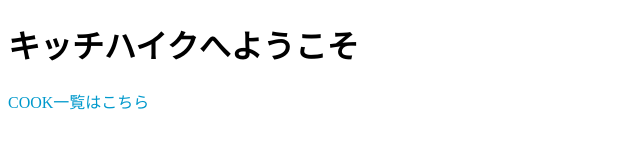
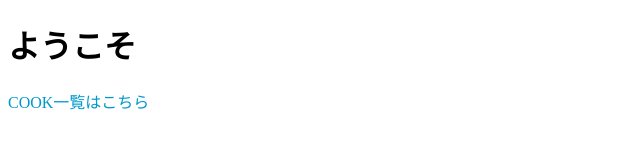
Before and after one commit to kumi69/kumi69.github.io, a plain HTML site: page index.html in a window 1280 px wide. Shown: the whole page, without its empty margins (0-640 px from the left). Drawn offline with Linux system fonts and the light colour scheme.

Commit message:
Update index.html

```diff
--- a/index.html
+++ b/index.html
@@ -5,7 +5,7 @@
 </head>
 <body>
 
-<h1>キッチハイクへようこそ</h1>
+<h1>ようこそ</h1>
 <p style="margin:0;color:#0099cc">COOK一覧はこちら</p>
 
 </body>
```
